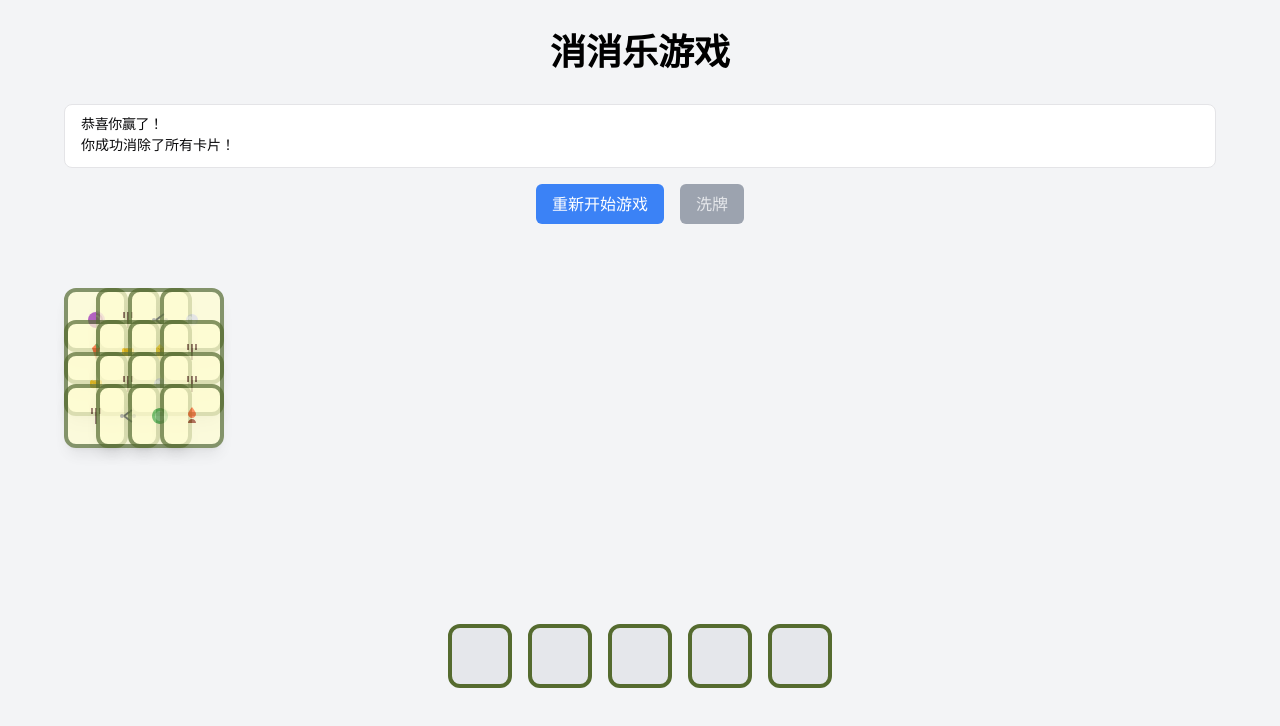
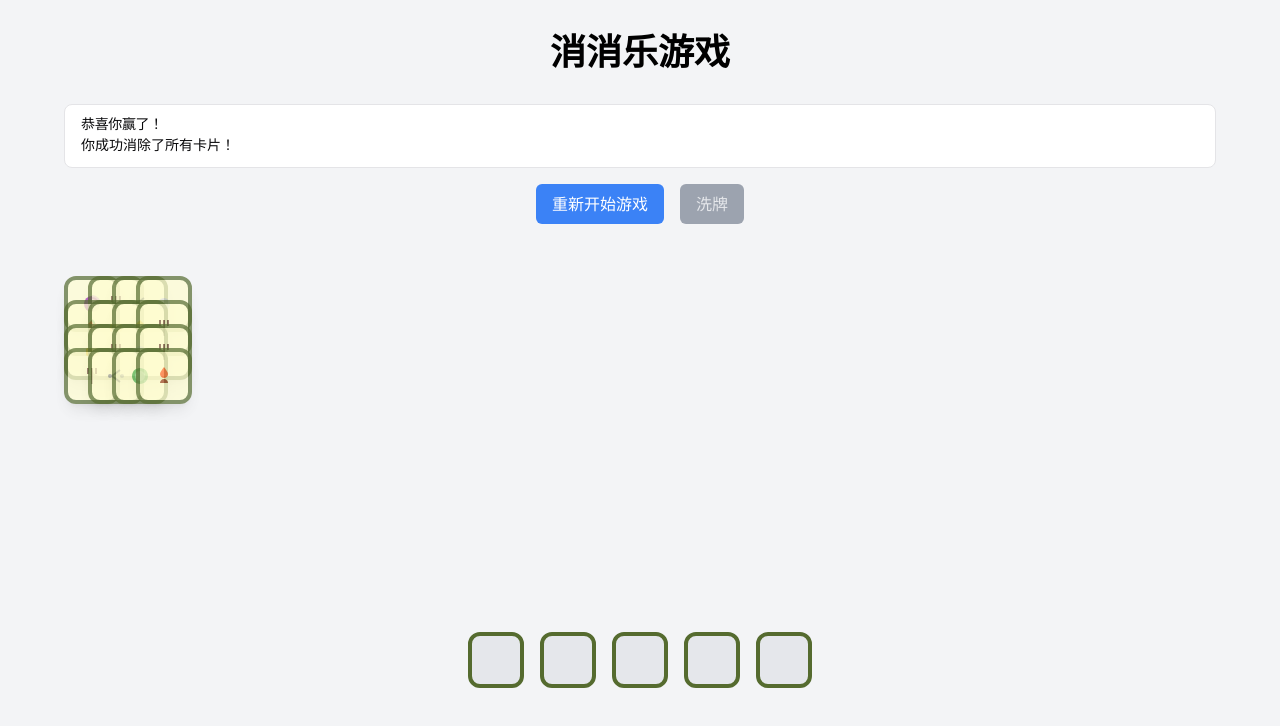
Before and after one commit to volctest/match3-game, a React (Vite) app: page / in a window 1280 px wide. Shown: the top 726 px of the page. Built offline with nearby package versions, Linux system fonts and the light colour scheme.

Commit message:
fix: adjust card sizing and spacing for better layout

```diff
--- a/src/App.tsx
+++ b/src/App.tsx
@@ -180,19 +180,19 @@ function App() {
                   }}
                   style={{
                     position: 'absolute',
-                    left: `${(card.x * 32) + (card.z * 16)}px`,
-                    top: `${(card.y * 32)}px`,
-                    transform: `translate(${card.z * -16}px, ${card.z * 16}px) ${card.visible ? 'scale(1)' : 'scale(0)'}`,
+                    left: `${(card.x * 24) + (card.z * 12)}px`,
+                    top: `${(card.y * 24)}px`,
+                    transform: `translate(${card.z * -12}px, ${card.z * 12}px) ${card.visible ? 'scale(1)' : 'scale(0)'}`,
                     opacity: card.visible ? (1 - (card.z * 0.1)) : 0,
                     transition: 'all 0.3s ease',
                     zIndex: card.z
                   }}
                   className={`
-                    p-4 rounded-xl
+                    p-3 rounded-xl
                     border-4 border-[#556B2F]
                     shadow-lg
                     transition-all
-                    w-16 h-16
+                    w-14 h-14
                     flex items-center justify-center
                     ${isPending
                       ? 'bg-[#FFFDD0]/60 scale-90 border-yellow-500'
@@ -203,7 +203,7 @@ function App() {
                   `}
                   disabled={gameStatus !== 'playing' || (!isPending && pendingCard !== null)}
                 >
-                  <Icon className="w-12 h-12" />
+                  <Icon className="w-10 h-10" />
                 </button>
               );
             })}
@@ -214,7 +214,7 @@ function App() {
               <button
                 key={`slot-${index}`}
                 className={`
-                  w-16 h-16
+                  w-14 h-14
                   rounded-xl
                   border-4 border-[#556B2F]
                   flex items-center justify-center
```
